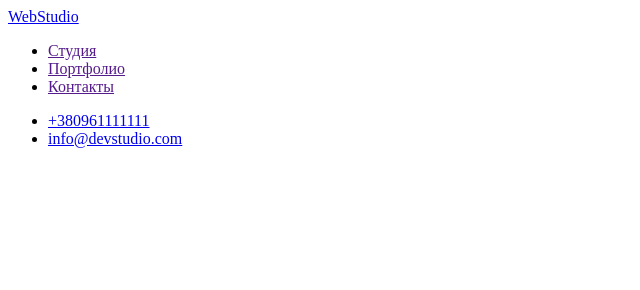
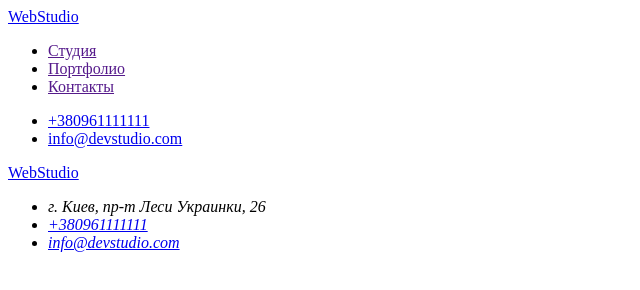
Before and after one commit to SivakKaterina/goit-markup-hw-02, a plain HTML site: page portfolio.html in a window 1280 px wide. Shown: the whole page, without its empty margins (0-640 px from the left). Drawn offline with Linux system fonts and the light colour scheme.

Commit message:
перенесла блок <footer> в файл портфолио

```diff
--- a/portfolio.html
+++ b/portfolio.html
@@ -26,6 +26,21 @@
                <li><a href="mailto:info@devstudio.com">info@devstudio.com</a></li>
           </ul>
      </header>
+     <section>
+          <div>
+
+          </div>
+     </section>
+     <footer>
+          <a href="/">WebStudio</a>
+          <address>
+               <ul>
+                    <li>г. Киев, пр-т Леси Украинки, 26</li>
+                    <li><a href="tel:+380961111111">+380961111111</a></li>
+                    <li><a href="mailto:info@devstudio.com">info@devstudio.com</a></li>
+               </ul>
+          </address>
+     </footer>
 
 </body>
 </html>
```
